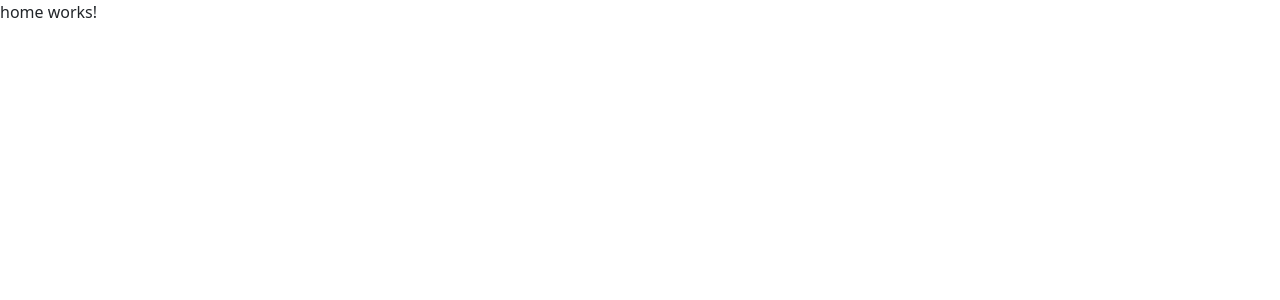
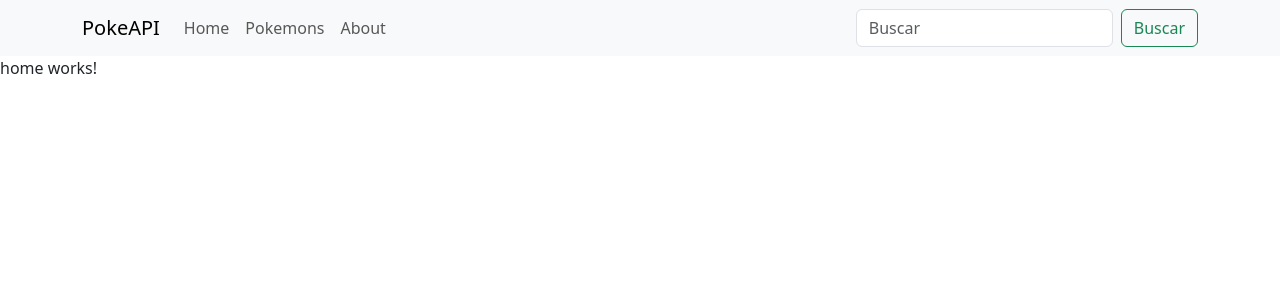
Before and after one commit to santiarroyave/ex01-prueba-tecnica-frontend-pokeapi, an Angular app: page /home in a window 1280 px wide. Shown: the top 300 px of the page. Built offline with nearby package versions, Linux system fonts and the light colour scheme.

Commit message:
Creado utils/navbar

```diff
--- a/src/app/app.module.ts
+++ b/src/app/app.module.ts
@@ -8,6 +8,7 @@
 import { HomeComponent } from './components/home/home.component';
 import { ListaPokemonsComponent } from './components/lista-pokemons/lista-pokemons.component';
 import { PokemonComponent } from './components/lista-pokemons/pokemon/pokemon.component';
+import { NavbarComponent } from './utils/navbar/navbar.component';
 
 @NgModule({
   declarations: [
@@ -16,7 +17,8 @@
     RegisterComponent,
     HomeComponent,
     ListaPokemonsComponent,
-    PokemonComponent
+    PokemonComponent,
+    NavbarComponent
   ],
   imports: [
     BrowserModule,
--- a/src/app/components/home/home.component.html
+++ b/src/app/components/home/home.component.html
@@ -1 +1,2 @@
+<app-navbar></app-navbar>
 <p>home works!</p>
--- a/src/app/components/lista-pokemons/lista-pokemons.component.html
+++ b/src/app/components/lista-pokemons/lista-pokemons.component.html
@@ -1 +1,2 @@
+<app-navbar></app-navbar>
 <p>lista-pokemons works!</p>
--- /dev/null
+++ b/src/app/utils/navbar/navbar.component.html
@@ -0,0 +1,34 @@
+<nav class="navbar navbar-expand-lg bg-body-tertiary">
+    <div class="container-fluid container">
+        <a class="navbar-brand" href="#">PokeAPI</a>
+
+
+        <!-- Boton menu movil -->
+        <button class="navbar-toggler" type="button" data-bs-toggle="collapse" data-bs-target="#navbarSupportedContent" aria-controls="navbarSupportedContent" aria-expanded="false" aria-label="Toggle navigation">
+        <span class="navbar-toggler-icon"></span>
+        </button>
+
+        <!-- Menu PC -->
+        <div class="collapse navbar-collapse" id="navbarSupportedContent">
+            <!-- Links -->
+            <ul class="navbar-nav me-auto mb-2 mb-lg-0">
+                <li class="nav-item">
+                    <a class="nav-link" routerLink="/home">Home</a>
+                </li>
+                <li class="nav-item">
+                    <a class="nav-link" routerLink="/lista">Pokemons</a>
+                </li>
+                <li class="nav-item">
+                    <a class="nav-link" routerLink="/about">About</a>
+                </li>
+            </ul>
+
+            <!-- Buscador -->
+            <form class="d-flex" role="search">
+                <input class="form-control me-2" placeholder="Buscar">
+                <button class="btn btn-outline-success" type="submit">Buscar</button>
+            </form>
+
+        </div>
+    </div>
+</nav>
```
Also changed, not shown: src/app/utils/navbar/navbar.component.ts (added, +10 -0 lines), src/app/utils/navbar/navbar.component.css (added), 1 other file (tests, documents, lock files or other folders).
